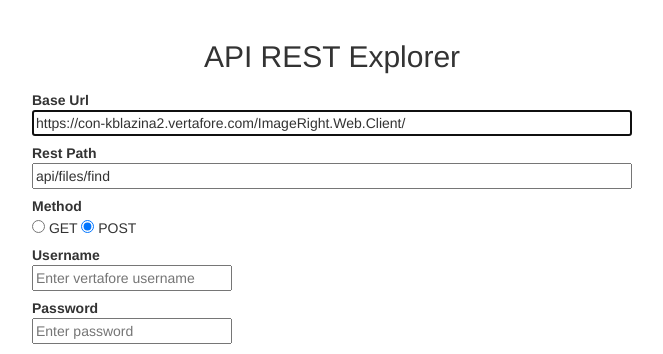
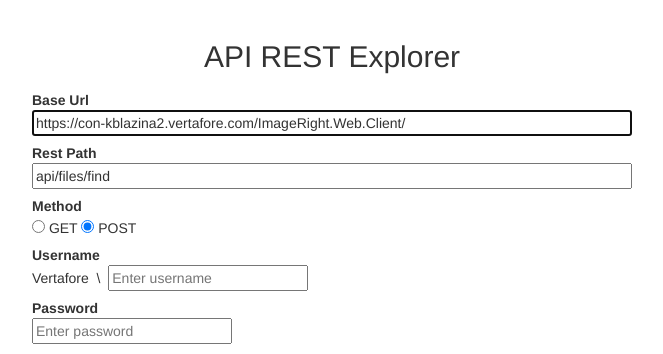
Before and after one commit to jeffflater/api-rest-explorer-atl-skill-up-2015, a website: page public/index.html in a window 1280 px wide. Shown: the top 354 px of the page, without its empty margins (308-971 px from the left). Drawn offline with nearby package versions, Linux system fonts and the light colour scheme; some packages are replaced by stand-ins of ours; a script that the page names is missing.

Commit message:
polish form

```diff
--- a/public/index.html
+++ b/public/index.html
@@ -58,7 +58,7 @@
                     <div class="control-group">
                         <label class="control-label" for="tbUsername">Username</label>
                         <div class="controls">
-                            <input ng-model="request.username" style="width: 200px;" id="tbUsername" name="tbUsername" type="text" placeholder="Enter vertafore username" class="input-xlarge" required>
+                            Vertafore &NonBreakingSpace;\&NonBreakingSpace; <input ng-model="request.username" style="width: 200px;" id="tbUsername" name="tbUsername" type="text" placeholder="Enter username" class="input-xlarge" required>
                         </div>
                     </div>
 
```
